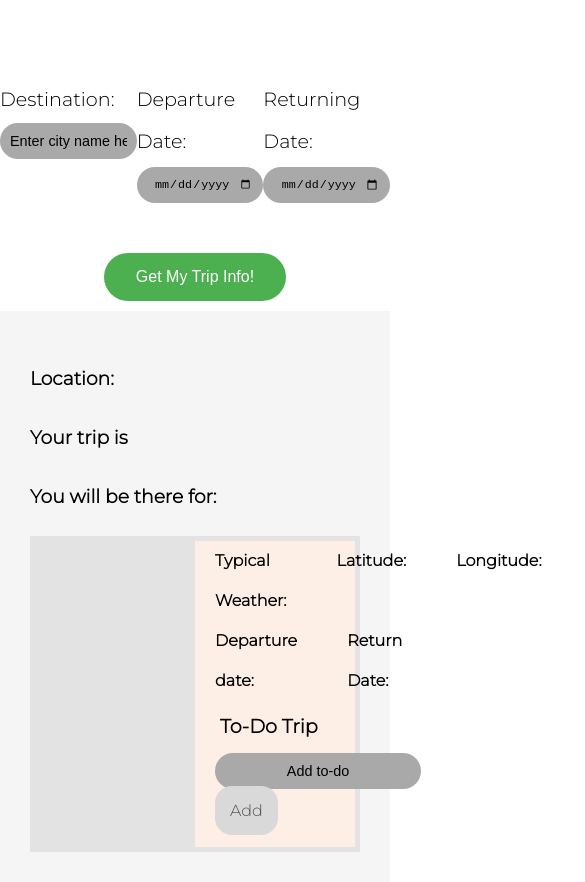
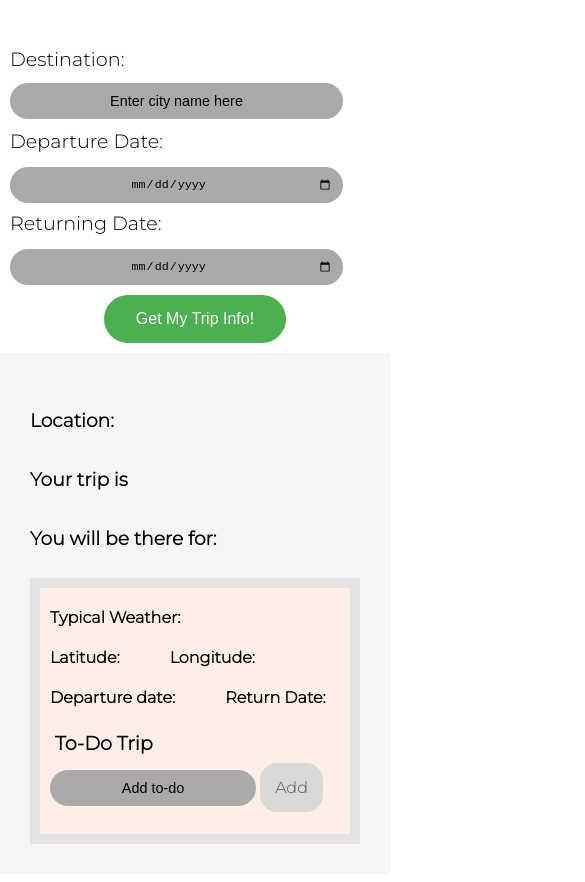
Before and after one commit to AnisioMandlate/Travel-App, a website built with webpack: page src/client/views/index.html in a window 390 px wide. Shown: the part 91-973 px from the top of the page, 585 px wide, since content can reach past the window. Built offline with nearby package versions, Linux system fonts and the light colour scheme.

Commit message:
feat: Add the media-queries to more responsive

```diff
--- a/src/client/styles/main.scss
+++ b/src/client/styles/main.scss
@@ -39,7 +39,7 @@ h2 {
       border-radius: 50px;
       outline: none;
       font-size: 0.9em;
-      width: 100%;
+      width: 90%;
     }
 
     ::placeholder {
@@ -112,3 +112,26 @@ h2 {
     padding-left: 50px;
   }
 }
+
+@media screen and (max-width: 900px) {
+  .holder,
+  .trip_banner {
+    flex-direction: column;
+    padding: 10px;
+    overflow: auto;
+  }
+
+  .trip_img,
+  .trip_content {
+    width: 100%;
+    padding: 10px;
+  }
+
+  .trip_weather_and_coordinates {
+    display: block;
+  }
+
+  .trip_coordinates {
+    padding-left: 0 !important;
+  }
+}
```
